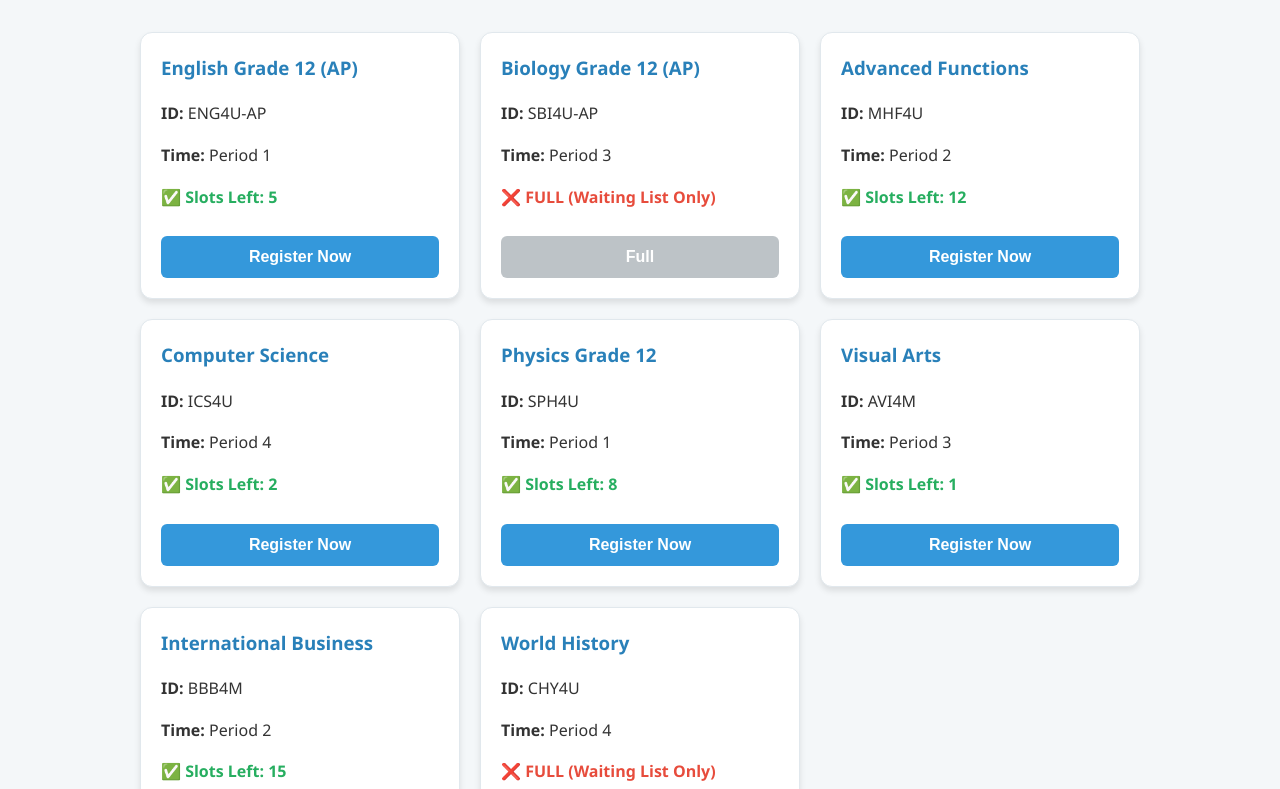
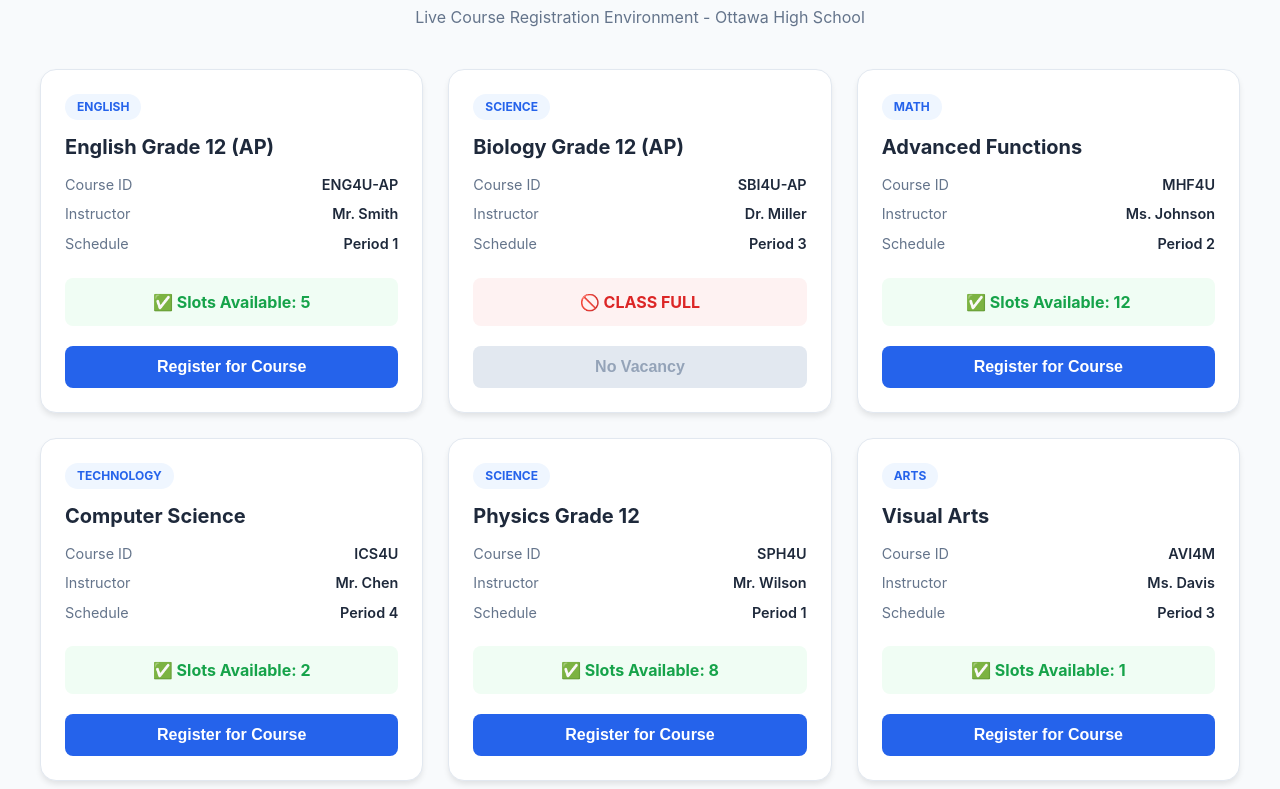
Before and after one commit to zhutianxin1217/smart-course-selector, a plain HTML site: page index.html in a window 1280 px wide. Shown: the part 146-935 px from the top of the page. Drawn offline with Linux system fonts and the light colour scheme.

Commit message:
Update course cards with teacher info and department styles

```diff
--- a/index.html
+++ b/index.html
@@ -3,111 +3,163 @@
 <head>
     <meta charset="UTF-8">
     <meta name="viewport" content="width=device-width, initial-scale=1.0">
-    <title>Ottawa High School Course Selection</title>
+    <title>Ottawa High School - Smart Course Portal</title>
     <style>
-        /* 页面整体样式 */
-        body { font-family: 'Segoe UI', Tahoma, Geneva, Verdana, sans-serif; padding: 20px; background-color: #f4f7f9; color: #333; line-height: 1.6; }
-        h1 { text-align: center; color: #2c3e50; }
-        .subtitle { text-align: center; color: #7f8c8d; margin-bottom: 30px; }
+        :root {
+            --primary-color: #2563eb;
+            --success-color: #16a34a;
+            --danger-color: #dc2626;
+            --bg-color: #f8fafc;
+        }
 
-        /* 课程卡片容器 */
-        #course-container { display: grid; grid-template-columns: repeat(auto-fit, minmax(300px, 1fr)); gap: 20px; max-width: 1000px; margin: 0 auto; }
+        body { font-family: 'Inter', system-ui, sans-serif; padding: 40px 20px; background-color: var(--bg-color); color: #1e293b; line-height: 1.5; }
+        h1 { text-align: center; font-size: 2.5rem; color: #0f172a; margin-bottom: 10px; }
+        .subtitle { text-align: center; color: #64748b; margin-bottom: 40px; }
 
-        /* 单个卡片样式 */
-        .course-card { background: white; border-radius: 12px; padding: 20px; box-shadow: 0 4px 6px rgba(0,0,0,0.1); border: 1px solid #e1e8ed; transition: transform 0.2s; }
-        .course-card:hover { transform: translateY(-5px); }
+        #course-container {
+            display: grid;
+            grid-template-columns: repeat(auto-fit, minmax(320px, 1fr));
+            gap: 25px;
+            max-width: 1200px;
+            margin: 0 auto;
+        }
 
-        .course-card h3 { margin-top: 0; color: #2980b9; }
-        .available { color: #27ae60; font-weight: bold; }
-        .full { color: #e74c3c; font-weight: bold; }
+        .course-card {
+            background: white;
+            border-radius: 16px;
+            padding: 24px;
+            box-shadow: 0 4px 6px -1px rgba(0,0,0,0.1);
+            border: 1px solid #e2e8f0;
+            display: flex;
+            flex-direction: column;
+            transition: all 0.3s ease;
+        }
 
-        /* 按钮样式 */
-        button { width: 100%; padding: 12px; border: none; border-radius: 6px; cursor: pointer; font-size: 16px; font-weight: bold; transition: 0.3s; margin-top: 10px; }
-        .btn-active { background-color: #3498db; color: white; }
-        .btn-active:hover { background-color: #2980b9; }
-        .btn-disabled { background-color: #bdc3c7; color: white; cursor: not-allowed; }
-        .btn-success { background-color: #27ae60; color: white; cursor: not-allowed; }
+        .course-card:hover { transform: translateY(-4px); box-shadow: 0 10px 15px -3px rgba(0,0,0,0.1); }
+
+        /* 学科标签样式 */
+        .dept-tag {
+            display: inline-block;
+            background: #eff6ff;
+            color: var(--primary-color);
+            font-size: 0.75rem;
+            font-weight: 700;
+            padding: 4px 12px;
+            border-radius: 9999px;
+            text-transform: uppercase;
+            margin-bottom: 12px;
+            width: fit-content;
+        }
+
+        .course-card h3 { margin: 0 0 12px 0; font-size: 1.25rem; color: #1e293b; }
+        .info-row { display: flex; justify-content: space-between; margin-bottom: 8px; font-size: 0.9rem; }
+        .label { color: #64748b; }
+        .value { font-weight: 600; }
+
+        .status-box {
+            margin-top: 15px;
+            padding: 12px;
+            border-radius: 8px;
+            text-align: center;
+            font-weight: 700;
+        }
+        .available { background: #f0fdf4; color: var(--success-color); }
+        .full { background: #fef2f2; color: var(--danger-color); }
+
+        button {
+            width: 100%; padding: 12px; border: none; border-radius: 8px;
+            cursor: pointer; font-size: 1rem; font-weight: 600;
+            margin-top: 20px; transition: all 0.2s;
+        }
+        .btn-active { background: var(--primary-color); color: white; }
+        .btn-active:hover { background: #1d4ed8; }
+        .btn-disabled { background: #e2e8f0; color: #94a3b8; cursor: not-allowed; }
+        .btn-success { background: var(--success-color); color: white; cursor: default; }
     </style>
 </head>
 <body>
 
-    <h1>🎓 Smart Course Selector</h1>
-    <p class="subtitle">Fetching live data from Ottawa High School Database...</p>
+    <h1>🏫 Smart Course Portal</h1>
+    <p class="subtitle">Live Course Registration Environment - Ottawa High School</p>
 
     <div id="course-container">
-        <p style="text-align: center;">Loading courses...</p>
+        <p style="grid-column: 1/-1; text-align: center;">Connecting to database...</p>
     </div>
 
     <script>
-        // 1. 从 courses.json 获取数据
-        async function fetchCourses() {
+        async function loadDashboard() {
             try {
-                // 添加时间戳防止浏览器缓存数据
-                const response = await fetch('courses.json?t=' + Date.now());
-                const courses = await response.json();
-                renderCourses(courses);
-            } catch (error) {
-                document.getElementById('course-container').innerHTML =
-                    `<p style="color:red;">Error: Could not connect to database.</p>`;
-                console.error("Fetch error:", error);
+                const response = await fetch('courses.json?v=' + Date.now());
+                const data = await response.json();
+                render(data);
+            } catch (err) {
+                document.getElementById('course-container').innerHTML = "Database Error.";
             }
         }
 
-        // 2. 将获取到的数据渲染到网页
-        function renderCourses(courses) {
+        function render(items) {
             const container = document.getElementById('course-container');
-            container.innerHTML = ''; // 清空加载提示
+            container.innerHTML = '';
 
-            courses.forEach(course => {
-                const isFull = course.availableSlots <= 0;
+            items.forEach(item => {
+                const isFull = item.availableSlots <= 0;
                 const card = document.createElement('div');
                 card.className = 'course-card';
 
                 card.innerHTML = `
-                    <h3>${course.courseName}</h3>
-                    <p><strong>ID:</strong> ${course.id}</p>
-                    <p><strong>Time:</strong> ${course.time}</p>
-                    <p class="${isFull ? 'full' : 'available'}">
-                        ${isFull ? '❌ FULL (Waiting List Only)' : '✅ Slots Left: <span class="num">' + course.availableSlots + '</span>'}
-                    </p>
+                    <span class="dept-tag">${item.department || 'General'}</span>
+                    <h3>${item.courseName}</h3>
+
+                    <div class="info-row">
+                        <span class="label">Course ID</span>
+                        <span class="value">${item.id}</span>
+                    </div>
+                    <div class="info-row">
+                        <span class="label">Instructor</span>
+                        <span class="value">${item.teacher}</span>
+                    </div>
+                    <div class="info-row">
+                        <span class="label">Schedule</span>
+                        <span class="value">${item.time}</span>
+                    </div>
+
+                    <div class="status-box ${isFull ? 'full' : 'available'}">
+                        ${isFull ? '🚫 CLASS FULL' : '✅ Slots Available: <span class="count">' + item.availableSlots + '</span>'}
+                    </div>
+
                     <button class="${isFull ? 'btn-disabled' : 'btn-active'}" ${isFull ? 'disabled' : ''}>
-                        ${isFull ? 'Full' : 'Register Now'}
+                        ${isFull ? 'No Vacancy' : 'Register for Course'}
                     </button>
                 `;
 
-                // 3. 注册点击逻辑
                 const btn = card.querySelector('button');
                 if (!isFull) {
                     btn.onclick = function() {
-                        const numSpan = card.querySelector('.num');
-                        let count = parseInt(numSpan.innerText);
+                        const countEl = card.querySelector('.count');
+                        let current = parseInt(countEl.innerText);
 
-                        if (count > 0) {
-                            count--; // 逻辑减少
-                            numSpan.innerText = count; // 更新显示
+                        if (current > 0) {
+                            current--;
+                            countEl.innerText = current;
 
-                            // 按钮反馈
-                            this.innerText = "Registered ✔";
+                            this.innerText = "Confirmed ✓";
                             this.className = "btn-success";
                             this.disabled = true;
 
-                            // 检查减少后是否变满了
-                            if (count === 0) {
-                                numSpan.parentElement.className = "full";
-                                numSpan.parentElement.innerText = "❌ FULL (Waiting List Only)";
+                            if (current === 0) {
+                                const box = card.querySelector('.status-box');
+                                box.className = "status-box full";
+                                box.innerHTML = "🚫 CLASS FULL";
                             }
-
-                            alert("Success! You have been enrolled in " + course.courseName);
+                            alert(`Enrolled: ${item.courseName} with ${item.teacher}`);
                         }
                     };
                 }
-
                 container.appendChild(card);
             });
         }
 
-        // 页面加载完毕后立刻运行
-        window.onload = fetchCourses;
+        window.onload = loadDashboard;
     </script>
 </body>
 </html>
```
